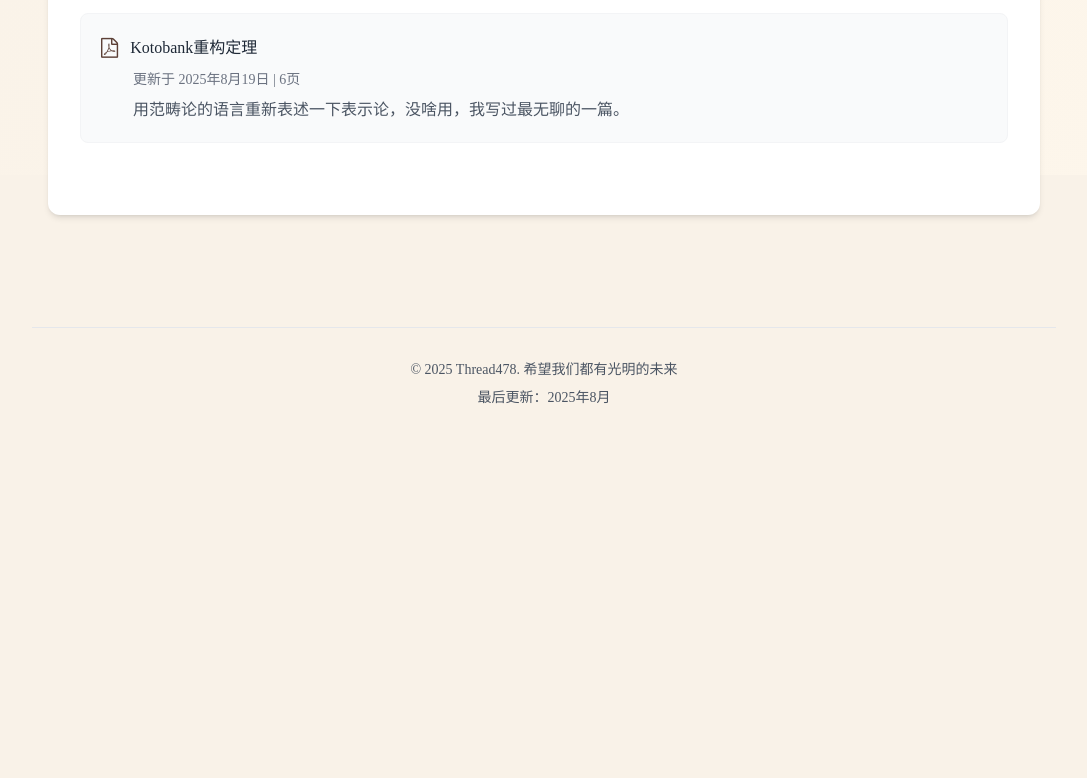
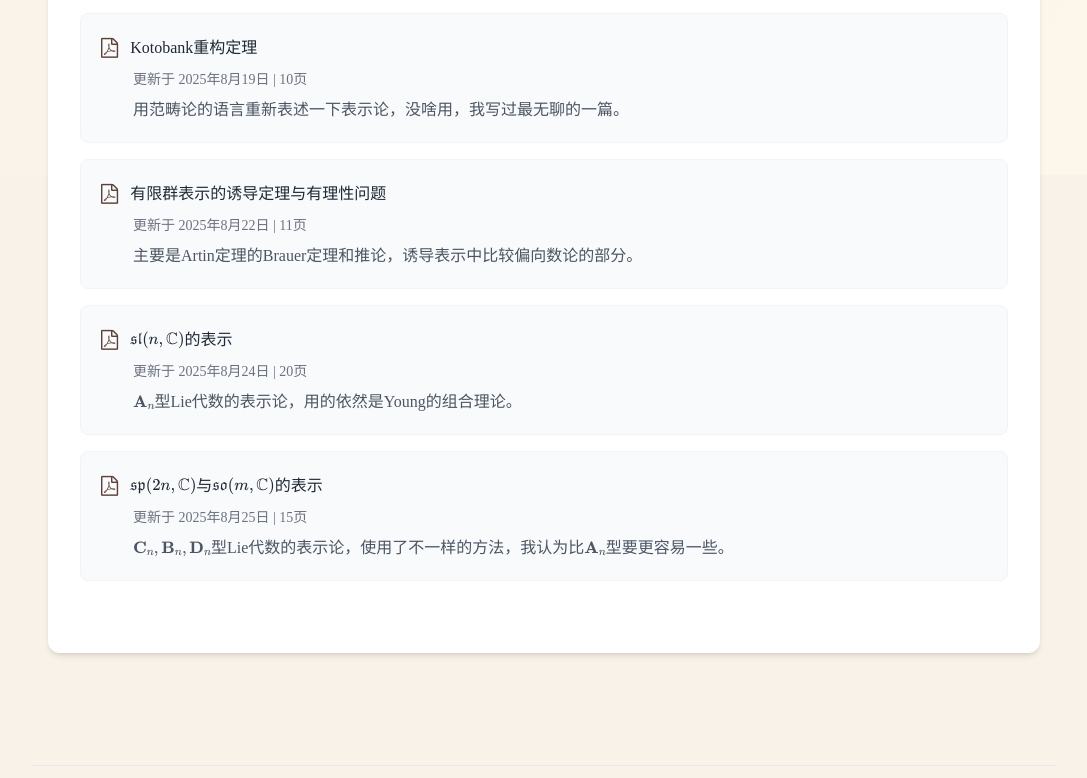
Before and after one commit to Thread478/thread478.github.io, a plain HTML site: page math/RepresentationTheory.html in a window 1280 px wide. Shown: the part 625-1403 px from the top of the page, without its empty margins (96-1183 px from the left). Before the commit the page ends 1065 px from the top, so only its background shows below. Drawn offline with nearby package versions, Linux system fonts and the light colour scheme; a web font is replaced by a local one.

Commit message:
deploy: Thread478/mywebsite@3cdcee644b35ae2c1356d1bac339a7ab9210d7b8

```diff
--- a/math/RepresentationTheory.html
+++ b/math/RepresentationTheory.html
@@ -285,9 +285,42 @@
               <i class="fa fa-file-pdf-o text-primary text-xl mr-3"></i>
               Kotobank重构定理
             </a>
-            <p class="essay-meta text-sm text-gray-500 mt-2 ml-8">更新于 2025年8月19日 | 6页</p>
+            <p class="essay-meta text-sm text-gray-500 mt-2 ml-8">更新于 2025年8月19日 | 10页</p>
             <p class="essay-description text-gray-600 mt-2 ml-8">
               用范畴论的语言重新表述一下表示论，没啥用，我写过最无聊的一篇。
+            </p>
+          </li>
+
+          <li class="essay-item bg-gray-50 rounded-lg p-5 border border-gray-100">
+            <a href="../pdf/有限群表示的诱导定理与有理性问题.pdf" class="essay-link flex items-center text-gray-800 hover:text-primary">
+              <i class="fa fa-file-pdf-o text-primary text-xl mr-3"></i>
+              有限群表示的诱导定理与有理性问题
+            </a>
+            <p class="essay-meta text-sm text-gray-500 mt-2 ml-8">更新于 2025年8月22日 | 11页</p>
+            <p class="essay-description text-gray-600 mt-2 ml-8">
+              主要是Artin定理的Brauer定理和推论，诱导表示中比较偏向数论的部分。
+            </p>
+          </li>
+
+          <li class="essay-item bg-gray-50 rounded-lg p-5 border border-gray-100">
+            <a href="../pdf/sl_n_C_的表示.pdf" class="essay-link flex items-center text-gray-800 hover:text-primary">
+              <i class="fa fa-file-pdf-o text-primary text-xl mr-3"></i>
+              \(\mathfrak{sl}(n,\mathbb{C})\)的表示
+            </a>
+            <p class="essay-meta text-sm text-gray-500 mt-2 ml-8">更新于 2025年8月24日 | 20页</p>
+            <p class="essay-description text-gray-600 mt-2 ml-8">
+              \(\mathbf{A}_n\)型Lie代数的表示论，用的依然是Young的组合理论。
+            </p>
+          </li>
+
+          <li class="essay-item bg-gray-50 rounded-lg p-5 border border-gray-100">
+            <a href="../pdf/sp_2n_C_与so_m_C_的表示.pdf" class="essay-link flex items-center text-gray-800 hover:text-primary">
+              <i class="fa fa-file-pdf-o text-primary text-xl mr-3"></i>
+              \(\mathfrak{sp}(2n,\mathbb{C})\)与\(\mathfrak{so}(m,\mathbb{C})\)的表示
+            </a>
+            <p class="essay-meta text-sm text-gray-500 mt-2 ml-8">更新于 2025年8月25日 | 15页</p>
+            <p class="essay-description text-gray-600 mt-2 ml-8">
+              \(\mathbf{C}_n,\mathbf{B}_n,\mathbf{D}_n\)型Lie代数的表示论，使用了不一样的方法，我认为比\(\mathbf{A}_n\)型要更容易一些。
             </p>
           </li>
 
```
